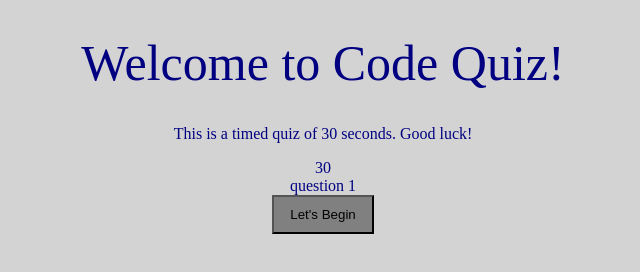
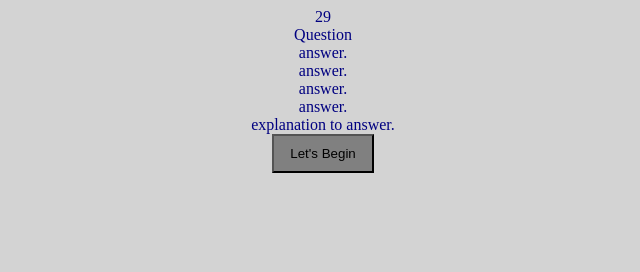
Before and after one commit to Emilyrh1058/Ch-4---Code-Quiz, a plain HTML site: page index.html in a window 1280 px wide. Both pictures are taken after a click on the button "Let's Begin". Shown: the whole page, without its empty margins (317-957 px from the left). Drawn offline with nearby package versions, Linux system fonts and the light colour scheme.

Commit message:
refractor js and test

```diff
--- a/assets/script.js
+++ b/assets/script.js
@@ -1,19 +1,16 @@
 var quesIndex;
 var gameTimer;
 var timeAllotted = 30; //seconds
+var questionEl = document.getElementById("main-quiz");
+var introEl = document.querySelector(".intro");
+var timerEl = document.querySelector(".timer");
+
 
 var questionBank = [
   {
     question: "question 1",
-    answers: [
-      { ansId: "A", answer: "" },
-      { ansId: "B", answer: "" },
-      { ansId: "C", answer: "" },
-      { ansId: "D", answer: "" },
-    ],
-    correct: "A",
-    selected: null,
-    reason: "explain",
+    choices: ["A", "B", "C", "D"],
+    answer: "A",
   },
   {
     question: "question 2",
@@ -69,29 +66,45 @@ for (var i = 0; i < questionBank.length; i++) {
   console.log(questionBank[i].question);
 }
 
-function populateQuestionDetails() {
-  $("#answer-response").hide();
+function launchQuestion() {
 
-  $("#question-container").empty();
-  $("#answers-container").empty();
-  $("#answer-response").empty();
-quesIndex = 0
-  $("#question-container").html(questionBank[quesIndex].question);
+}
 
-  var quesAnswers = questionBank[quesIndex].answers;
+function init() {
+    questionEl.classList.remove("hide")
+    introEl.classList.add("hide")
+    timerEl.classList.remove("hide")
+    startTimer()
+    launchQuestion()
+}
 
-  for (var i = 0; i < quesAnswers.length; i++) {
-    $("#answers-container").append(
-      '<div class="answer" data-content="' +
-        quesAnswers[i].ansID +
-        '">' +
-        quesAnswers[i].answer +
-        "</div>"
-    );
-  }
+function startTimer() {
+    var timerInterval = setInterval(function(){
+        timerEl.textContent = timeAllotted;
+        timeAllotted = timeAllotted-1;
+        if (timeAllotted === 0) {
+            clearInterval(timerInterval)
+        }
+     }, 1000);
+}
+//   quesIndex = 0;
+//   $("#question-container").html(questionBank[quesIndex].question);
+
+//   var quesAnswers = questionBank[quesIndex].answers;
+
+//   for (var i = 0; i < quesAnswers.length; i++) {
+//     $("#answers-container").append(
+//       '<div class="answer" data-content="' +
+//         quesAnswers[i].ansID +
+//         '">' +
+//         quesAnswers[i].answer +
+//         "</div>"
+//     );
+//   };
 
   // renderQuesControls();
-}
 
 
-document.getElementById("beginBtn").addEventListener("click", populateQuestionDetails);
+document
+  .getElementById("beginBtn")
+  .addEventListener("click", init);
--- a/assets/style.css
+++ b/assets/style.css
@@ -22,3 +22,7 @@ body {
    padding: 10px 16px;
    background-color:grey;
 }
+
+.hide {
+    display: none;
+}
--- a/index.html
+++ b/index.html
@@ -10,13 +10,16 @@
 
     <body>
         <div class="container">
-            <header>
+            <nav class="nav-bar">
+                <div class="timer hide" id="quiz-timer"></div>
+            </nav>
+            <header class="intro">
                 <h1>Welcome to Code Quiz!</h1>
                 <p>This is a timed quiz of 30 seconds. Good luck!</p>
             </header>
 
-            <section id="main-quiz">
-                <div class="timer" id="quiz-timer">30</div>
+            <section class="hide" id="main-quiz">
+
 
                 <div id="question-container">Question</div>
 
@@ -38,7 +41,7 @@
             </div>
         </section>
 
-        <script src="https://ajax.googleapis.com/ajax/libs/jquery/3.2.1/jquery.min.js"></script>
+        <!--<script src="https://ajax.googleapis.com/ajax/libs/jquery/3.2.1/jquery.min.js"></script> -->
 
         <script src="./assets/script.js"></script>
     </body>
```
